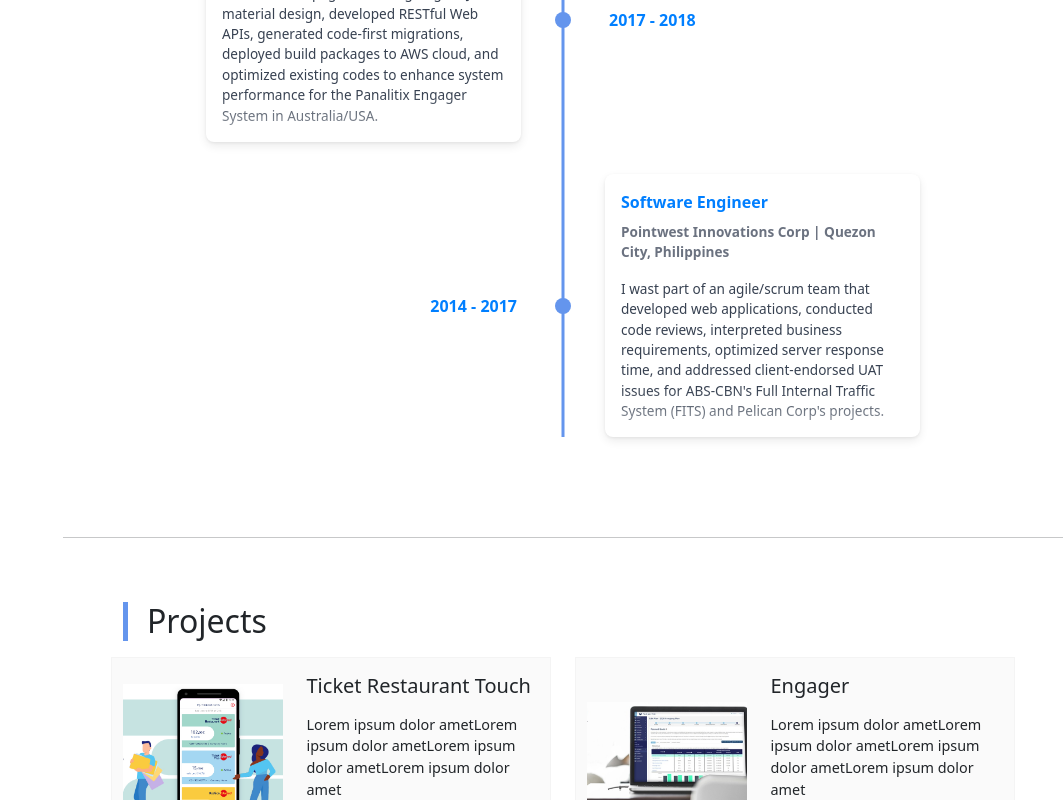
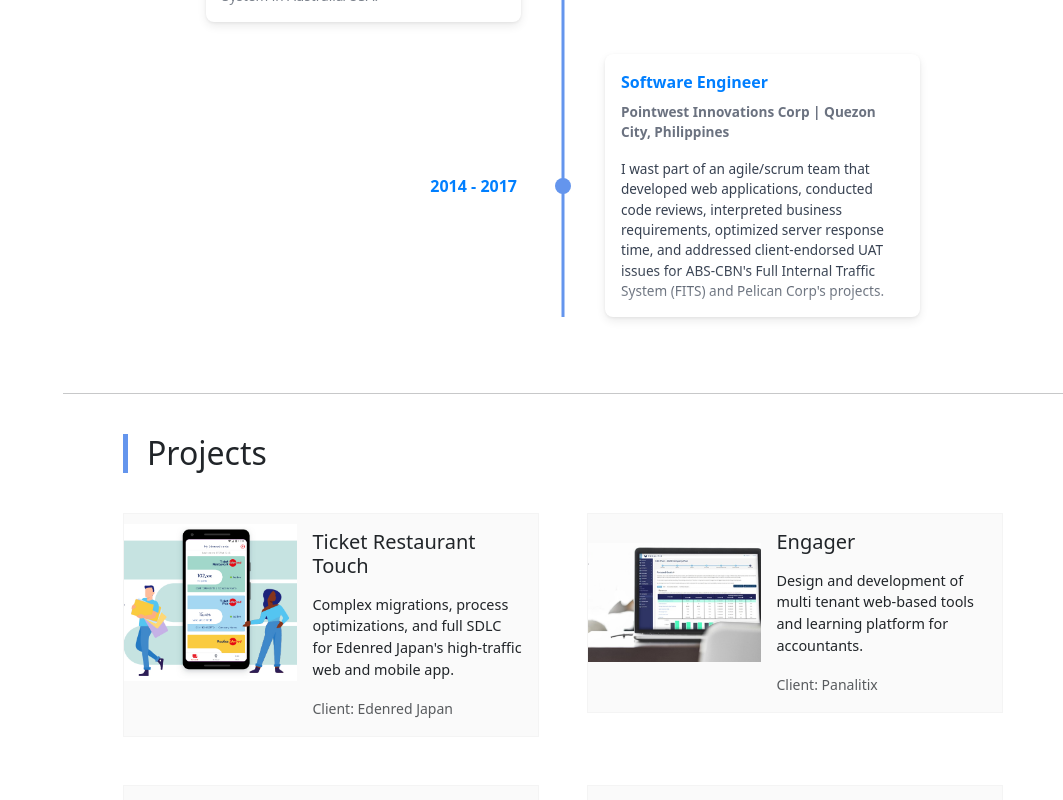
Before and after one commit to jayveebustarde/react-bootstrap-personal, a React (Create React App) app: page / in a window 1280 px wide. Shown: the part 2000-2800 px from the top of the page, without its empty margins (217-1280 px from the left). Built offline with nearby package versions, Linux system fonts and the light colour scheme.

Commit message:
added project overview

```diff
--- a/src/components/HeaderNav/HeaderNav.js
+++ b/src/components/HeaderNav/HeaderNav.js
@@ -54,7 +54,7 @@
                                     <hr />
                                     <HeaderNavLink BsIcon={BsFillPersonFill} hrefLink="/" navText="About Me" />
                                     <HeaderNavLink BsIcon={BsFillFileTextFill} hrefLink="/resume" navText="Resume" />
-                                    <HeaderNavLink BsIcon={FaLaptopCode} hrefLink="/projects" navText="Projects" />
+                                    {/* <HeaderNavLink BsIcon={FaLaptopCode} hrefLink="/projects" navText="Projects" /> */}
                                     <HeaderNavLink BsIcon={BsFillEnvelopePaperFill} hrefLink="/contact" navText="Contact" />
                                 </Nav>
                             </Navbar.Collapse>
--- a/src/components/ProjectCard/ProjectCard.js
+++ b/src/components/ProjectCard/ProjectCard.js
@@ -6,11 +6,11 @@
 const ProjectCard = ({ project }) => {
     // const projImg = imp
     return (
-        <Row className="project-card">
-            <Col xs md={5} className="image-container">
+        <Row className="project-card g-0">
+            <Col xs md={5} className="project-image-container">
                 <Image src={require(`../../assets/images/${project.img}`)} alt="ProjectImage" className="project-card-img" />
             </Col>
-            <Col xs md={7}>
+            <Col xs md={7} className="px-3">
                 <Stack>
                     <h5 className="my-3">{project.title}</h5>
                     <MinorText>{project.overview}</MinorText>
--- a/src/components/ProjectCard/ProjectCard.scss
+++ b/src/components/ProjectCard/ProjectCard.scss
@@ -1,5 +1,6 @@
 .project-card-img {
-    max-width: 160px;
+    max-width: 100%;
+    height: auto;
 }
 
 .project-card {
@@ -7,8 +8,10 @@
     border: 1px solid rgba(0,0,0,0.025);
 }
 
-.image-container {
+.project-image-container {
     display: flex;
     justify-content: center;
     align-items: center;
+    max-height: 177px;
+    overflow: hidden;
 }
--- a/src/components/Section/Section.js
+++ b/src/components/Section/Section.js
@@ -3,7 +3,7 @@
 import "../Section/Section.scss";
 
 const Section = ({ isHeader, children }) => {
-    const sectionClass = "p-2 p-lg-5 section" + (isHeader ? " bg-light" : "");
+    const sectionClass = "p-2 px-lg-5 py-lg-4 section" + (isHeader ? " bg-light" : "");
     return (
         <section className={sectionClass}>
             <Container>
--- a/src/data/portfolioConfig.json
+++ b/src/data/portfolioConfig.json
@@ -186,31 +186,31 @@
         "id": "proj_edenred",
         "title": "Ticket Restaurant Touch",
         "client": "Edenred Japan",
-        "overview": "Lorem ipsum dolor ametLorem ipsum dolor ametLorem ipsum dolor ametLorem ipsum dolor amet",
+        "overview": "Complex migrations, process optimizations, and full SDLC for Edenred Japan's high-traffic web and mobile app.",
         "img": "proj_edenred.png"
     },{
         "id": "proj_panalitix",
         "title": "Engager",
         "client": "Panalitix",
-        "overview": "Lorem ipsum dolor ametLorem ipsum dolor ametLorem ipsum dolor ametLorem ipsum dolor amet",
+        "overview": "Design and development of multi tenant web-based tools and learning platform for accountants.",
         "img": "proj_engager.png"
     },{
         "id": "proj_zipadoo",
         "title": "Zipadoo",
         "client": "Zipadoo",
-        "overview": "Lorem ipsum dolor ametLorem ipsum dolor ametLorem ipsum dolor ametLorem ipsum dolor amet",
+        "overview": "Multiple 3rd party API integrations and synchronization for pulling product inventory of client vendors.",
         "img": "proj_zipadoo.jpg"
     },{
         "id": "proj_paratus",
         "title": "Paratus EMR",
         "client": "CSAM Health",
-        "overview": "Lorem ipsum dolor ametLorem ipsum dolor ametLorem ipsum dolor ametLorem ipsum dolor amet",
+        "overview": "Maintenance and feature development of ambulance system for real time communication with on-call doctors.",
         "img": "proj_paratus.jpeg"
     },{
         "id": "proj_pmon",
         "title": "Project Monitor & Manager",
         "client": "Pelican Corp",
-        "overview": "Lorem ipsum dolor ametLorem ipsum dolor ametLorem ipsum dolor ametLorem ipsum dolor amet",
+        "overview": "Feature development of multiple interconnected websites protecting underground assets in AU and NZ.",
         "img": "proj_pelican.jpg"
     }]
 }
--- a/src/routes/Home/Home.js
+++ b/src/routes/Home/Home.js
@@ -34,8 +34,7 @@
             </Section>
             <Section>
                 <SectionTitle>What I do</SectionTitle>
-                <p>{PfConfig.whatIDo.overview}</p>
-                <Row className="mt-2 g-5">
+                <Row className="mt-1 g-5">
                     {PfConfig.whatIDo.skills.map((item, index) => {
                         return (
                             <Col key={index} xs={6} md={6} lg={3}>
@@ -56,7 +55,7 @@
             <hr />
             <Section>
                 <SectionTitle>Projects</SectionTitle>
-                <Row className="g-5">
+                <Row className="g-5 py-4 ">
                     {PfConfig.projects.map((item, index) => {
                         return (
                             <Col key={index} xs md={6}>
```
